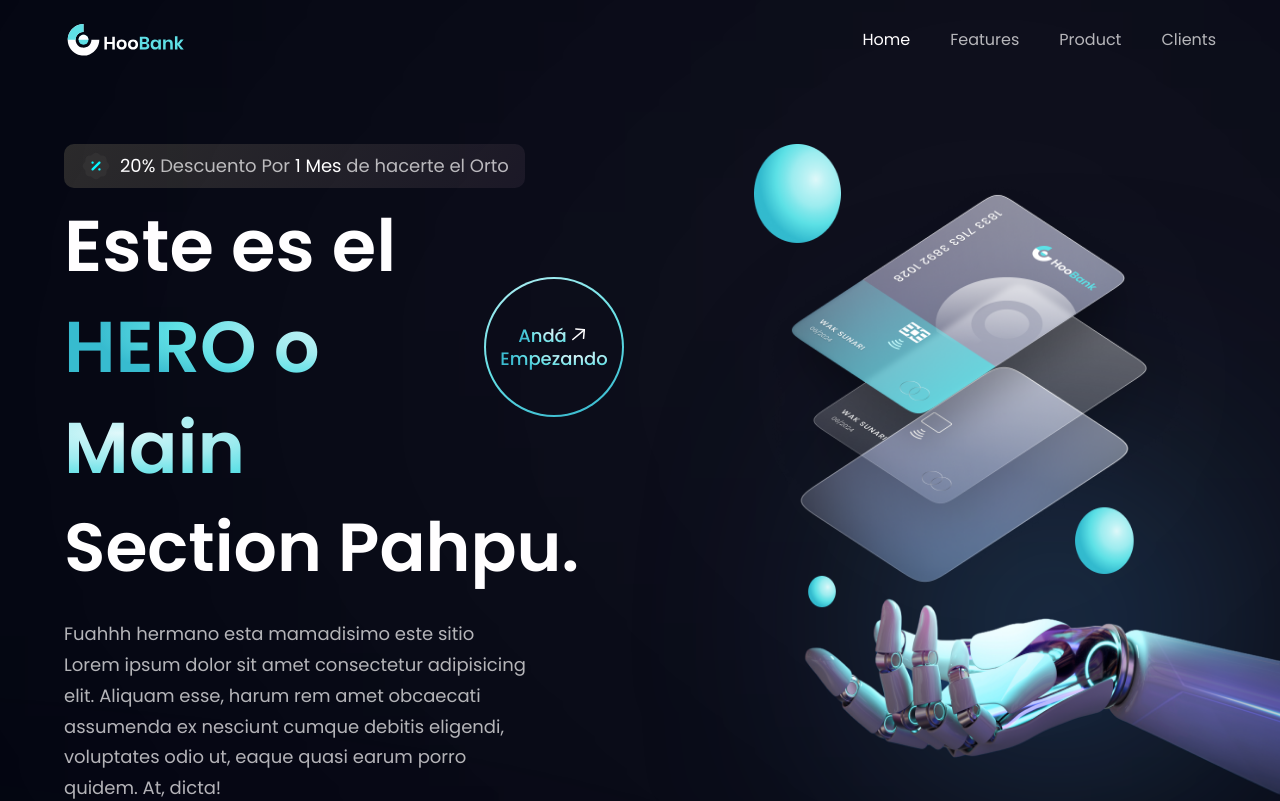
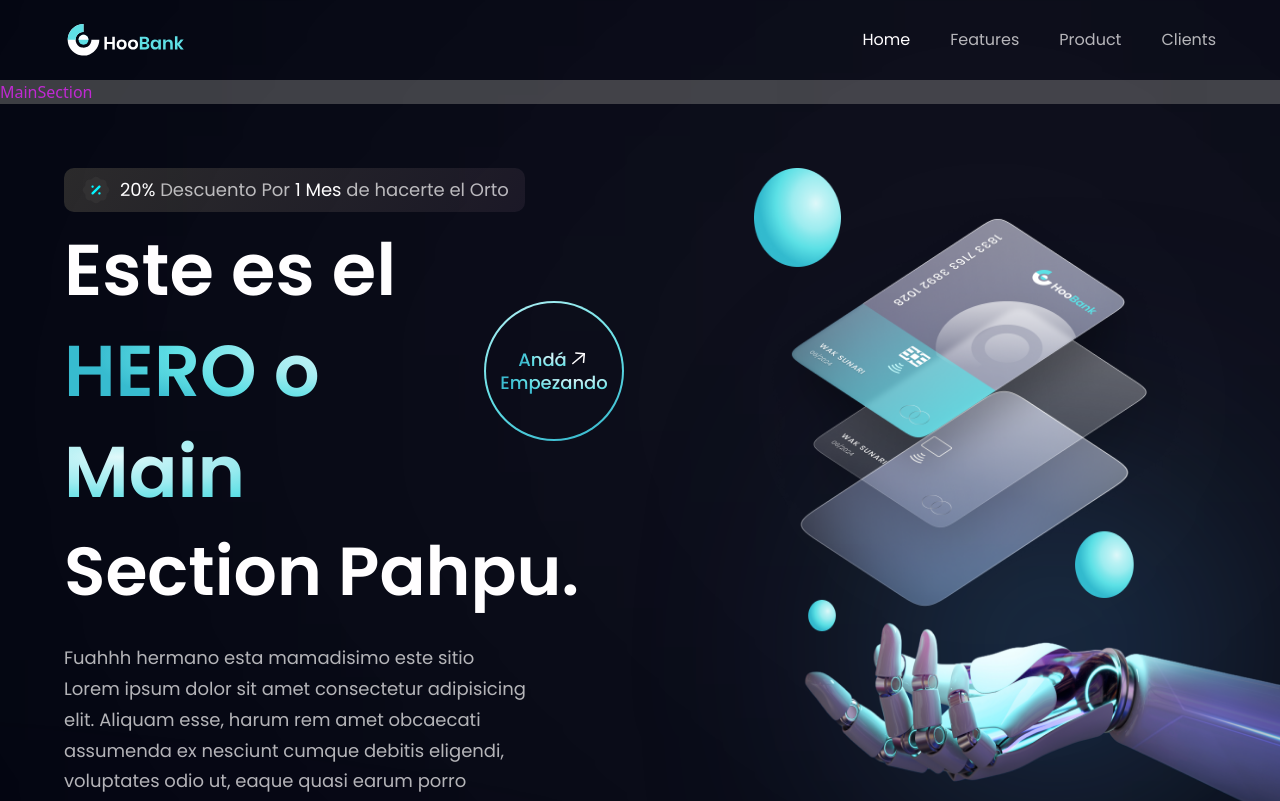
Before and after one commit to EmGoAR/Portfolio, a React (Vite) app: page / in a window 1280 px wide. Shown: the top 801 px of the page. Built offline with nearby package versions, Linux system fonts and the light colour scheme.

Commit message:
some little changes

```diff
--- a/index.html
+++ b/index.html
@@ -4,7 +4,7 @@
     <meta charset="UTF-8" />
     <link rel="icon" type="image/svg+xml" href="/vite.svg" />
     <meta name="viewport" content="width=device-width, initial-scale=1.0" />
-    <title>Vite + React</title>
+    <title>Emiliano Gonzalez</title>
   </head>
   <body>
     <div id="root"></div>
--- a/src/App.jsx
+++ b/src/App.jsx
@@ -2,6 +2,7 @@ import React from 'react';
 import styles from "./style.jsx";
 import {Navbar, Hero, Stats, Business, Billing,
   CardDeal, Testimonials, Clients, CTA, Footer} from "./components"
+import MainSection from './components/MainSection.jsx';
 
 const App = () => (
 
@@ -12,6 +13,13 @@ const App = () => (
         <Navbar />
       </div>
     </div>
+
+    <div className={` bg-neutral-500 bg-opacity-50 ${styles.flexStart}`}>
+      <div className={`xl:max-w-[1280px] w-full`}> {/* esto es igual que ${styles.boxWidth} */}
+        <MainSection />
+      </div>
+    </div>
+
 
     <div className={ `bg-primary ${styles.flexStart}`}>
       <div className={`${styles.boxWidth}`}>
--- a/src/components/Index.js
+++ b/src/components/Index.js
@@ -8,6 +8,7 @@ import Stats from "./Stats";
 import Footer from "./Footer";
 import Testimonials from "./Testimonials";
 import Hero from "./Hero";
+import MainSection from "./MainSection";
 
 export {
   Navbar,
--- /dev/null
+++ b/src/components/MainSection.jsx
@@ -0,0 +1,10 @@
+import React, { Component } from 'react'
+
+const MainSection = () => {
+  return (
+    <div>MainSection</div>
+  )
+}
+
+
+export default MainSection
```
